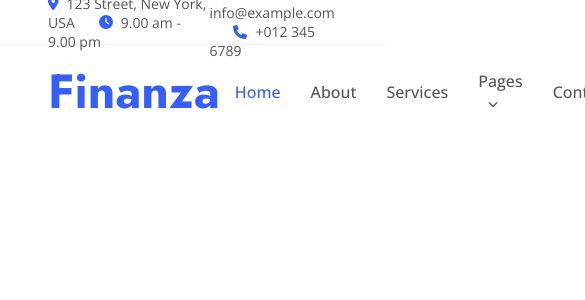
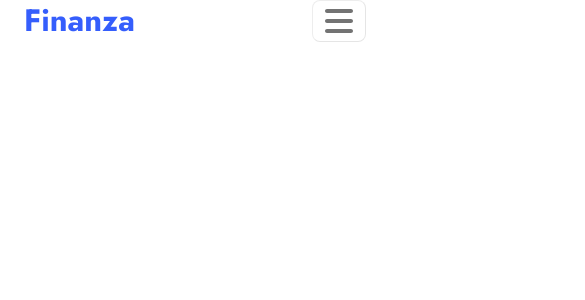
Before and after one commit to idembele70/finanza, a React (Create React App) app: page / in a window 390 px wide. Before the commit this address had no page. Shown: the top 300 px of the page, 585 px wide, since content can reach past the window. Built offline with nearby package versions, Linux system fonts and the light colour scheme.

Commit message:
[Header] responsive on tablet to Small Phone done

```diff
--- a/src/components/Header.tsx
+++ b/src/components/Header.tsx
@@ -13,22 +13,44 @@ import {
   faEnvelope,
   faLocationDot,
   faPhone,
+  faBars,
   faS,
 } from "@fortawesome/free-solid-svg-icons";
 import { Link, NavLink, useLocation } from "react-router-dom";
 import { useEffect, useState } from "react";
-library.add(faLocationDot, faS, faClock, faEnvelope, faPhone, faChevronDown);
+import { lgDown, mdDown, mdUp } from "../utils/responsive";
+library.add(
+  faLocationDot,
+  faS,
+  faClock,
+  faEnvelope,
+  faPhone,
+  faChevronDown,
+  faBars
+);
 
-const Container = styled.div``;
+const Container = styled.div`
+  padding: 0 ${({ theme }) => theme.containerPaddingX}px;
+  ${({ theme }) =>
+    mdDown({
+      padding: `0 calc(${theme.containerPaddingX / 2}px)`,
+      position: "fixed",
+      top: 0,
+      left: 0,
+      right: 0,
+    })}
+`;
 
 const Top = styled.div`
-  padding: 0 48px;
   width: 100%;
   height: 45px;
   border-bottom: 1px solid rgba(53, 94, 252, 0.07);
   display: flex;
   justify-content: space-between;
   align-items: center;
+  ${mdDown({
+    display: "none",
+  })}
 `;
 const Column = styled.div`
   & > small:last-child {
@@ -45,9 +67,9 @@ const StyledIcon = styled(FontAwesomeIcon)`
   margin-right: 8px;
 `;
 const Bottom = styled.header`
-  padding: 0 48px;
   display: flex;
   justify-content: space-between;
+  align-items: center;
 `;
 const LogoContainer = styled(Link)`
   text-decoration: none;
@@ -59,13 +81,39 @@ const Logo = styled.h1`
   color: ${({ theme }) => theme.palette.primary.main};
   font-size: 3rem;
   cursor: pointer;
+  ${lgDown({
+    fontSize: "calc(1.425rem + 2.1vw)",
+  })}
 `;
-const Right = styled.div`
+interface RightProps {
+  toggle: boolean;
+}
+const Right = styled.div<RightProps>`
   display: flex;
+  transition: max-height 350ms ease;
+  ${({ toggle, theme }) =>
+    mdDown({
+      display: "flex",
+      maxHeight: toggle ? 447 : 0,
+      position: "absolute",
+      top: "100%",
+      left: 0,
+      right: 0,
+      marginTop: 10,
+      overflow: "hidden",
+      backgroundColor: theme.palette.common.white,
+      borderTop: toggle ? "1px solid rgba(0,0,0,0.07)" : "none",
+    })}
 `;
 const Nav = styled.nav`
   display: flex;
   align-items: center;
+  ${({ theme }) =>
+    mdDown({
+      flexDirection: "column",
+      width: "100%",
+      padding: `calc(${theme.containerPaddingX}px /2)`,
+    })}
 `;
 const NavItem = styled(NavLink)`
   text-decoration: none;
@@ -78,6 +126,10 @@ const NavItem = styled(NavLink)`
   &:hover {
     color: ${({ theme }) => theme.palette.primary.main};
   }
+  ${mdDown({
+    width: "100%",
+    padding: "10px 0",
+  })}
 `;
 const NavItemIcon = styled(FontAwesomeIcon)`
   margin-left: 10px;
@@ -86,6 +138,7 @@ const NavItemIcon = styled(FontAwesomeIcon)`
 `;
 interface DropDownContainerProps {
   isactive: boolean;
+  toggle: boolean;
 }
 const DropDownContainer = styled.span<DropDownContainerProps>`
   color: ${({ theme, isactive }) =>
@@ -101,11 +154,23 @@ const DropDownContainer = styled.span<DropDownContainerProps>`
     & > svg {
       color: ${({ theme }) => theme.palette.primary.main};
     }
-    & > div {
-      opacity: 1;
-      transform: rotateX(0);
-    }
   }
+  ${mdUp({
+    ["&:hover"]: {
+      ["& > div"]: {
+        opacity: 1,
+        transform: "rotateX(0)",
+      },
+    },
+  })}
+  ${({ toggle }) =>
+    mdDown({
+      width: "100%",
+      padding: "10px 0",
+      ["& > div:last-of-type"]: {
+        display: toggle ? "block" : "none",
+      },
+    })}
 `;
 const NavDropDown = styled.div`
   opacity: 0;
@@ -120,6 +185,12 @@ const NavDropDown = styled.div`
   transition: all 500ms ease;
   transform-origin: 0% 0%;
   transform: rotateX(-75deg);
+  ${mdDown({
+    position: "initial",
+    transform: "rotateX(0deg)",
+    marginTop: 10,
+    opacity: 1,
+  })}
 `;
 const NavDropDownItem = styled(NavLink)`
   width: 100%;
@@ -139,6 +210,9 @@ const NavDropDownItem = styled(NavLink)`
 const MediaContainer = styled.div`
   display: flex;
   align-items: center;
+  ${mdDown({
+    display: "none",
+  })}
 `;
 const MediaIconContainer = styled(Link)`
   margin-left: 16px;
@@ -153,9 +227,33 @@ const MediaIconContainer = styled(Link)`
 const MediaIcon = styled(FontAwesomeIcon)`
   color: ${({ theme }) => theme.palette.primary.main};
 `;
+const BarsContainer = styled.button`
+  display: none;
+  padding: 4px 12px;
+  background-color: transparent;
+  border-width: 1px;
+  border-color: rgba(0, 0, 0, 0.1);
+  color: rgba(0, 0, 0, 0.55);
+  border-radius: ${({ theme }) => theme.borderRadius};
+  cursor: pointer;
+  transition: box-shadow 150ms ease-in-out;
+  outline: 0;
+  &:focus {
+    box-shadow: 0 0 0 0.25rem;
+  }
+  ${mdDown({
+    display: "initial",
+  })}
+`;
+const Bars = styled(FontAwesomeIcon)`
+  font-size: 2rem;
+  color: rgba(0, 0, 0, 0.55);
+`;
 const Header = () => {
   const { pathname } = useLocation();
   const [isPagesActive, setIsPagesActive] = useState(false);
+  const [navToggle, setNavToggle] = useState(false);
+  const [dropDownToggle, setDropDownToggle] = useState(false);
   useEffect(() => {
     if (
       ["/project", "/feature", "/team", "/testimonial", "/notFound"].includes(
@@ -165,6 +263,13 @@ const Header = () => {
       setIsPagesActive(true);
     else setIsPagesActive(false);
   }, [pathname]);
+  const handleToggleNav = () => {
+    setNavToggle(!navToggle);
+    setDropDownToggle(false);
+  };
+  const handleToggleDropDown = () => {
+    setDropDownToggle(!dropDownToggle);
+  };
   return (
     <Container>
       <Top>
@@ -193,12 +298,16 @@ const Header = () => {
         <LogoContainer to="/">
           <Logo>Finanza</Logo>
         </LogoContainer>
-        <Right>
+        <Right toggle={navToggle}>
           <Nav>
             <NavItem to="/">Home</NavItem>
             <NavItem to="/about">About</NavItem>
             <NavItem to="/service">Services</NavItem>
-            <DropDownContainer isactive={isPagesActive}>
+            <DropDownContainer
+              onClick={handleToggleDropDown}
+              toggle={dropDownToggle}
+              isactive={isPagesActive}
+            >
               Pages
               <NavItemIcon icon={["fas", "chevron-down"]} />
               <NavDropDown>
@@ -223,6 +332,9 @@ const Header = () => {
             </MediaIconContainer>
           </MediaContainer>
         </Right>
+        <BarsContainer onClick={handleToggleNav}>
+          <Bars icon={["fas", "bars"]} />
+        </BarsContainer>
       </Bottom>
     </Container>
   );
--- /dev/null
+++ b/src/utils/responsive.ts
@@ -0,0 +1,23 @@
+import { css, CSSObject } from "styled-components";
+
+export function mdDown(props: CSSObject) {
+  return css`
+  @media only screen and (max-width:992px) {
+    ${props}
+  }
+`
+}
+export function mdUp(props: CSSObject) {
+  return css`
+  @media only screen and (min-width:992px) {
+    ${props}
+  }
+`
+}
+export function lgDown(props: CSSObject) {
+  return css`
+  @media only screen and (max-width:1200px) {
+    ${props}
+  }
+`
+}
--- a/src/utils/styled.d.ts
+++ b/src/utils/styled.d.ts
@@ -8,7 +8,8 @@ interface IPalette {
 declare module "styled-components" {
   export interface DefaultTheme {
     borderRadius: string;
-    borderColor: string,
+    borderColor: string;
+    containerPaddingX: number;
     palette: {
       common: {
         black: string;
--- a/src/utils/theme.ts
+++ b/src/utils/theme.ts
@@ -3,6 +3,7 @@ import { DefaultTheme } from "styled-components";
 export const defaultTheme: DefaultTheme = {
   borderRadius: "8px",
   borderColor: "rgba(0,0,0,0.15)",
+  containerPaddingX: 48,
   palette: {
     common: {
       black: "#555",
```
